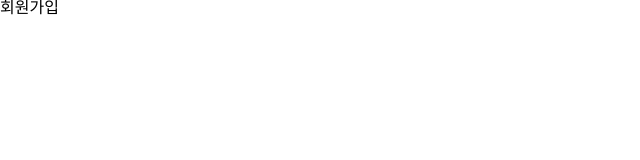
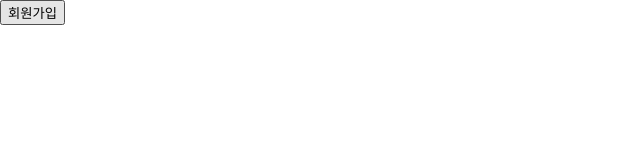
Before and after one commit to cjy0019/FITPET, a React (Create React App) app in the folder fitpet/: page /signup in a window 1280 px wide. Shown: the top 160 px of the page, without its empty margins (0-640 px from the left). Built offline with nearby package versions, Linux system fonts and the light colour scheme.

Commit message:
feat : 회원가입 팝업 창 구현 [#6]
- components 폴더에 signUp 폴더 생성 후 파일 추가

```diff
--- /dev/null
+++ b/fitpet/src/components/signUp/SignUpContent.jsx
@@ -0,0 +1,16 @@
+import React, { Component } from 'react';
+
+export class SignUpContent extends Component {
+  render() {
+    return (
+      <div>
+        회원가입
+        <button type='button' onClick={this.props.onClose}>
+          close
+        </button>
+      </div>
+    );
+  }
+}
+
+export default SignUpContent;
--- /dev/null
+++ b/fitpet/src/components/signUp/SignUpDom.jsx
@@ -0,0 +1,8 @@
+import ReactDom from 'react-dom';
+
+const SignUpDom = ({ children }) => {
+  const el = document.getElementById('signUpDom');
+  return ReactDom.createPortal(children, el);
+};
+
+export default SignUpDom;
--- a/fitpet/src/pages/SignUpPage.jsx
+++ b/fitpet/src/pages/SignUpPage.jsx
@@ -1,8 +1,50 @@
 // 회원가입
-import React from 'react';
+import React, { Component } from 'react';
+import SignUpDom from '../components/signUp/SignUpDom';
+import SignUpContent from '../components/signUp/SignUpContent';
 
-const SignUpPage = () => {
-  return <div>회원가입</div>;
-};
+class SignUpPage extends Component {
+  constructor(props) {
+    super(props);
+
+    this.state = {
+      isOpenSignUp: false,
+    };
+    this.openSignUp = this.openSignUp.bind(this);
+    this.closeSignUp = this.closeSignUp.bind(this);
+  }
+
+  // 회원가입 팝업 창 열기
+  openSignUp() {
+    this.setState({
+      isOpenSignUp: true,
+    });
+  }
+
+  // 회원가입 팝업 창 닫기
+  closeSignUp() {
+    this.setState({
+      isOpenSignUp: false,
+    });
+  }
+
+  render() {
+    return (
+      <div>
+        <div>
+          <button type='button' id='signUpDom' onClick={this.openSignUp}>
+            {' '}
+            회원가입{' '}
+          </button>
+          {this.state.isOpenSignUp && (
+            <SignUpDom>
+              <SignUpContent onClose={this.closeSignUp} />
+            </SignUpDom>
+          )}
+        </div>
+      </div>
+    );
+  }
+}
 
 export default SignUpPage;
```
